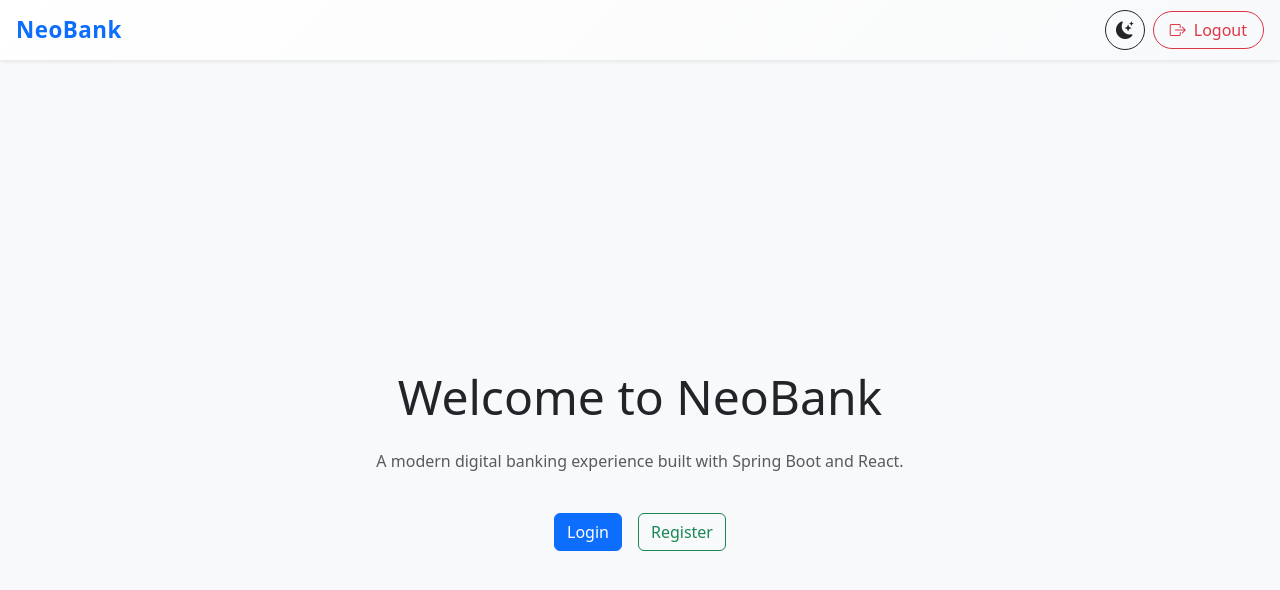
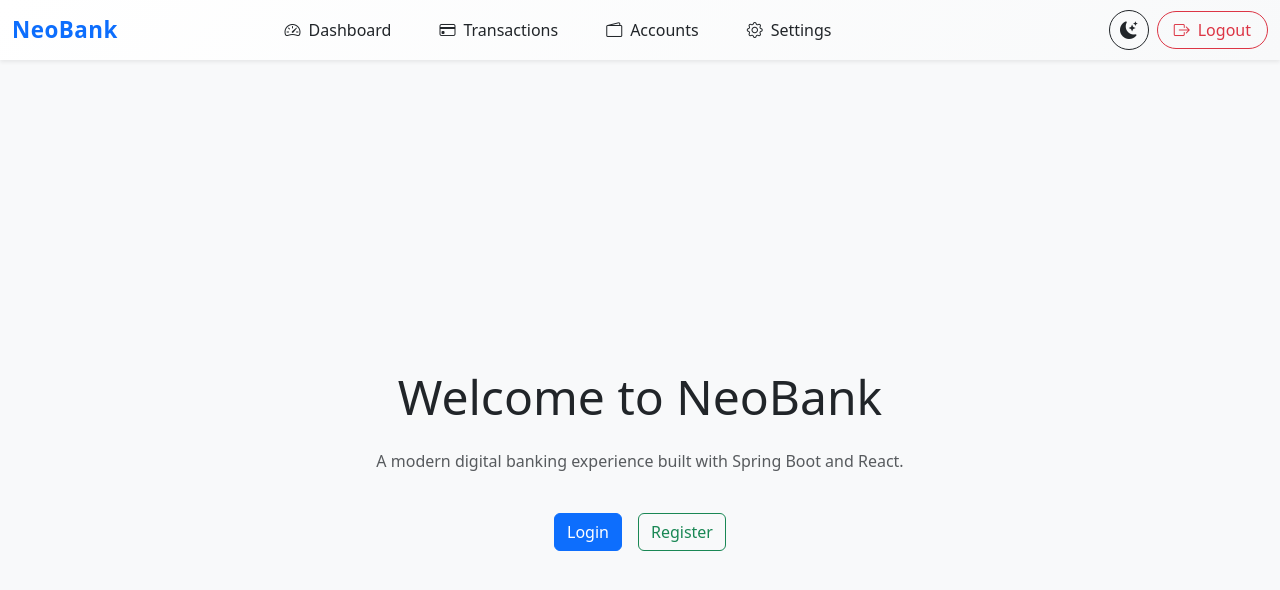
Before and after one commit to Vivek4428/NeoBank, a React (Create React App) app in the folder neo-bank-frontend/: page / in a window 1280 px wide. Shown: the top 590 px of the page. Built offline with nearby package versions, Linux system fonts and the light colour scheme.

Commit message:
Navbar links update-1

```diff
--- a/neo-bank-frontend/src/components/Navbar.jsx
+++ b/neo-bank-frontend/src/components/Navbar.jsx
@@ -18,37 +18,81 @@ const Navbar = () => {
     transition: "all 0.4s ease",
   };
 
+  const navLinks = [
+    { to: "/dashboard", icon: "bi-speedometer2", label: "Dashboard" },
+    { to: "/transactions", icon: "bi-credit-card", label: "Transactions" },
+    { to: "/accounts", icon: "bi-wallet2", label: "Accounts" },
+    { to: "/settings", icon: "bi-gear", label: "Settings" },
+  ];
+
   return (
     <>
       <nav className={navbarClass} style={gradientStyle}>
-        <div className="container-fluid px-3 d-flex justify-content-between align-items-center">
-          <button
-            className="btn btn-outline-primary d-lg-none"
-            type="button"
-            data-bs-toggle="offcanvas"
-            data-bs-target="#sidebarMenu"
-            aria-controls="sidebarMenu"
-          >
-            <i className="bi bi-list fs-5"></i>
-          </button>
-
-          <span
+        <div className="container-fluid">
+          {/* Brand */}
+          <Link
+            to="/dashboard"
             className={`navbar-brand fw-bold ${
               darkMode ? "text-info" : "text-primary"
             }`}
             style={{ fontSize: "1.4rem", letterSpacing: "0.5px" }}
           >
             NeoBank
-          </span>
+          </Link>
 
-          <div className="d-flex align-items-center gap-2">
+          {/* Toggle button for mobile */}
+          <button
+            className="navbar-toggler border-0"
+            type="button"
+            data-bs-toggle="collapse"
+            data-bs-target="#navbarNav"
+            aria-controls="navbarNav"
+            aria-expanded="false"
+            aria-label="Toggle navigation"
+          >
+            <i
+              className={`bi bi-list ${
+                darkMode ? "text-light" : "text-dark"
+              } fs-3`}
+            ></i>
+          </button>
+
+          {/* Collapsible nav links */}
+          <div className="collapse navbar-collapse" id="navbarNav">
+            {/* Center Nav Links */}
+            <ul className="navbar-nav mx-auto mb-2 mb-lg-0">
+              {navLinks.map(({ to, icon, label }) => (
+                <li className="nav-item mx-2" key={to}>
+                  <Link
+                    to={to}
+                    className={`nav-link rounded-pill px-3 ${
+                      location.pathname === to
+                        ? darkMode
+                          ? "bg-info text-dark fw-semibold"
+                          : "bg-primary text-white fw-semibold"
+                        : darkMode
+                        ? "text-light"
+                        : "text-dark"
+                    }`}
+                  >
+                    <i className={`bi ${icon} me-2`}></i>
+                    {label}
+                  </Link>
+                </li>
+              ))}
+            </ul>
+
+            {/* Right side buttons */}
+            <div className="d-flex align-items-center gap-2 ms-lg-auto">
               <button
                 className={`btn ${
                   darkMode ? "btn-outline-light" : "btn-outline-dark"
                 } rounded-circle d-flex align-items-center justify-content-center`}
                 style={{ width: "40px", height: "40px" }}
                 onClick={toggleMode}
-              title={darkMode ? "Switch to Light Mode" : "Switch to Dark Mode"}
+                title={
+                  darkMode ? "Switch to Light Mode" : "Switch to Dark Mode"
+                }
               >
                 <i
                   className={`bi ${
@@ -70,60 +114,8 @@ const Navbar = () => {
               </button>
             </div>
           </div>
+        </div>
       </nav>
-
-      <div
-        className={`offcanvas offcanvas-start ${
-          darkMode ? "bg-dark text-light" : "bg-light text-dark"
-        }`}
-        tabIndex="-1"
-        id="sidebarMenu"
-        aria-labelledby="sidebarLabel"
-      >
-        <div className="offcanvas-header border-bottom">
-          <h5
-            className={`offcanvas-title fw-bold ${
-              darkMode ? "text-info" : "text-primary"
-            }`}
-            id="sidebarLabel"
-          >
-            NeoBank
-          </h5>
-          <button
-            type="button"
-            className={`btn-close ${darkMode ? "btn-close-white" : ""}`}
-            data-bs-dismiss="offcanvas"
-            aria-label="Close"
-          ></button>
-        </div>
-
-        <div className="offcanvas-body px-3">
-          <ul className="nav nav-pills flex-column">
-            {[
-              { to: "/dashboard", icon: "bi-speedometer2", label: "Dashboard" },
-              { to: "/transactions", icon: "bi-credit-card", label: "Transactions" },
-              { to: "/accounts", icon: "bi-wallet2", label: "Accounts" },
-              { to: "/settings", icon: "bi-gear", label: "Settings" },
-            ].map(({ to, icon, label }) => (
-              <li className="nav-item mb-2" key={to}>
-                <Link
-                  to={to}
-                  className={`nav-link rounded-pill py-2 px-3 ${
-                    location.pathname === to
-                      ? darkMode
-                        ? "bg-info text-dark fw-semibold"
-                        : "bg-primary text-white fw-semibold"
-                      : "text-reset"
-                  }`}
-                >
-                  <i className={`bi ${icon} me-2`}></i>
-                  {label}
-                </Link>
-              </li>
-            ))}
-          </ul>
-        </div>
-      </div>
     </>
   );
 };
```
Lines whose indentation alone changed are shown as unchanged.
